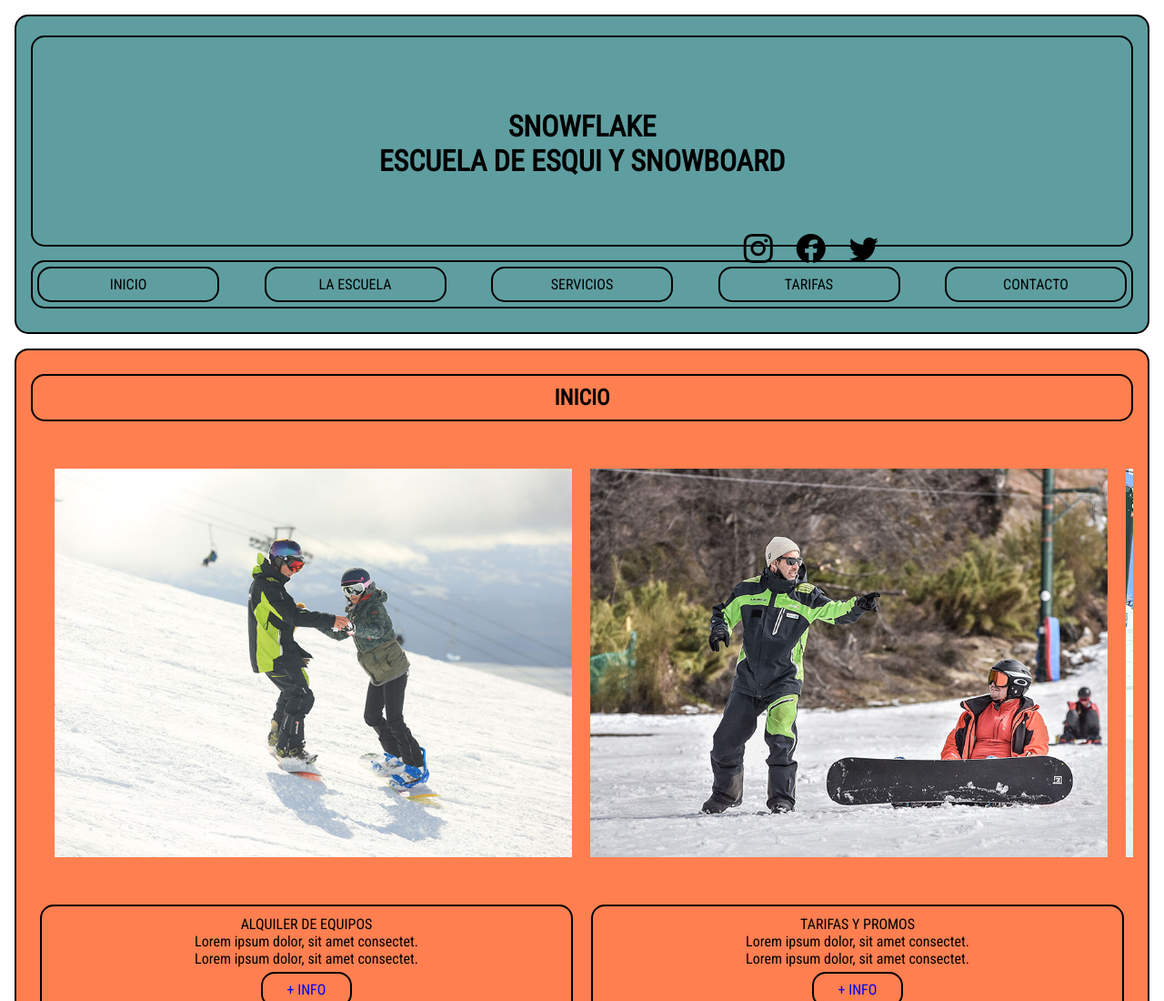
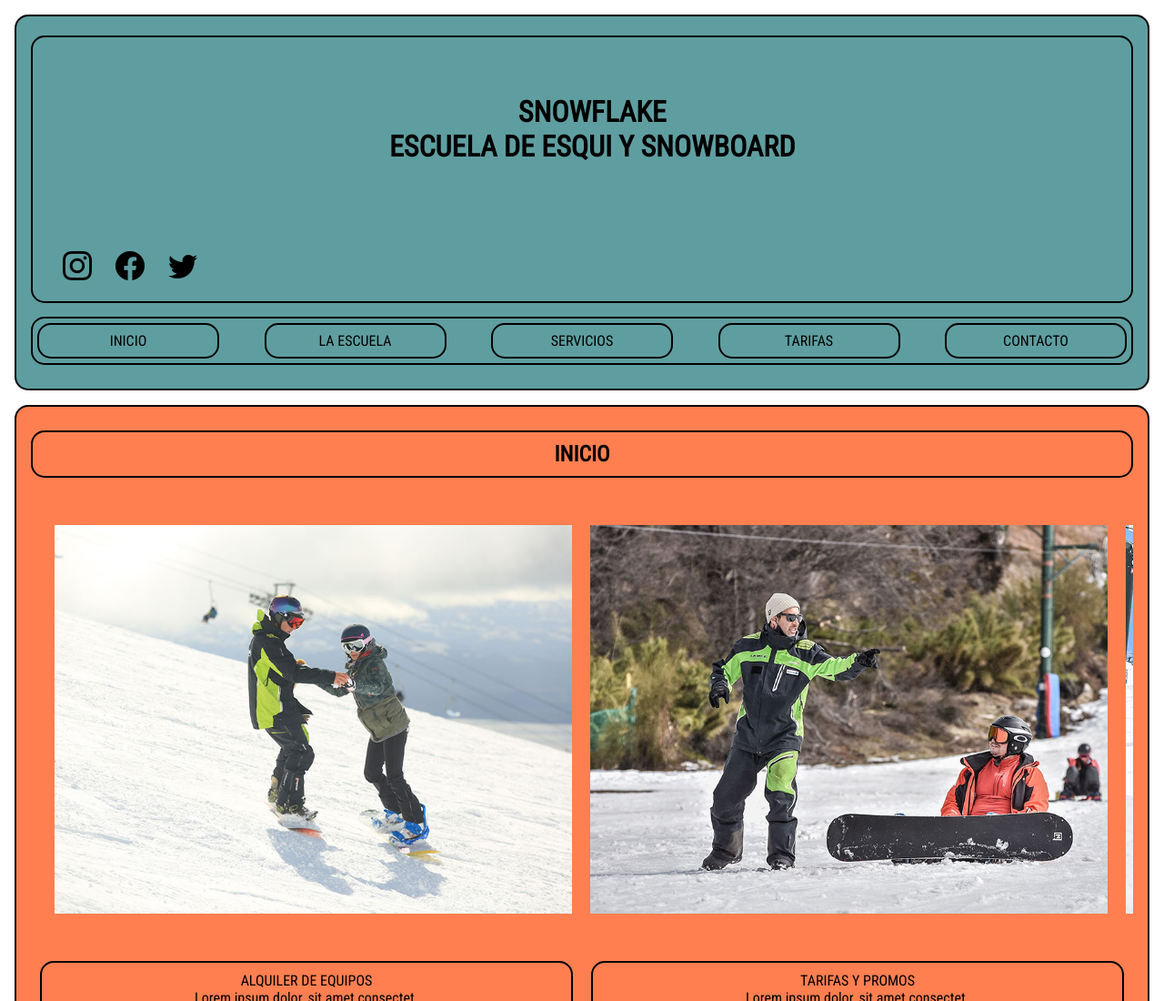
Before and after one commit to joelcastagnani/PF-Castagnani, a plain HTML site: page index.html in a window 1280 px wide. Shown: the top 1100 px of the page at 91% size. Drawn offline with nearby package versions, Linux system fonts and the light colour scheme.

Commit message:
arreglo de la portada

```diff
--- a/css/styles.css
+++ b/css/styles.css
@@ -137,25 +137,23 @@ div img {
     background-size: contain;
 
     display: grid;
-    grid-template-columns: repeat(8, 12.5%);
-    grid-template-rows: repeat(6, 16.6%);
+    grid-template-columns: repeat(48, 2.08%);
+    grid-template-rows: repeat(14, 20px);
 }
 .grid-encabezado div:nth-child(1) {
-    grid-column: 1/2;
-    grid-row: 1/3;
+    grid-column: 42/46;
+    grid-row: 11/14;
 }
 .grid-encabezado div:nth-child(1) img:hover{
     background-color: darkcyan;
 }
-
-
 .grid-encabezado h1:nth-child(2) {
-    grid-column: 2/8;
-    grid-row: 2/4;
+    grid-column: 10/41;
+    grid-row: 2/7;
 }
 .grid-encabezado div:nth-child(3) {
-    grid-column: 6/8;
-    grid-row: 6/7;
+    grid-column: 1/10;
+    grid-row: 11/14;
     margin: 10px;
     display: flex;
 }
```
